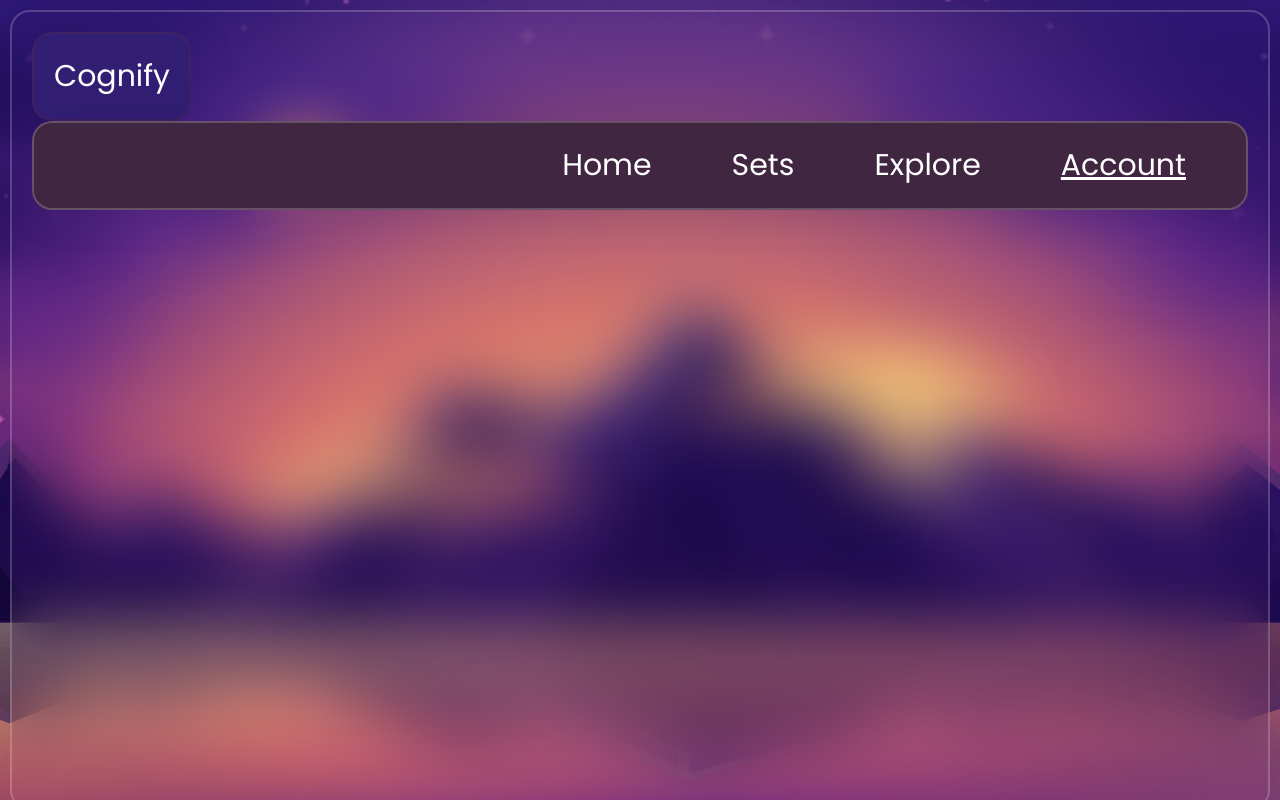
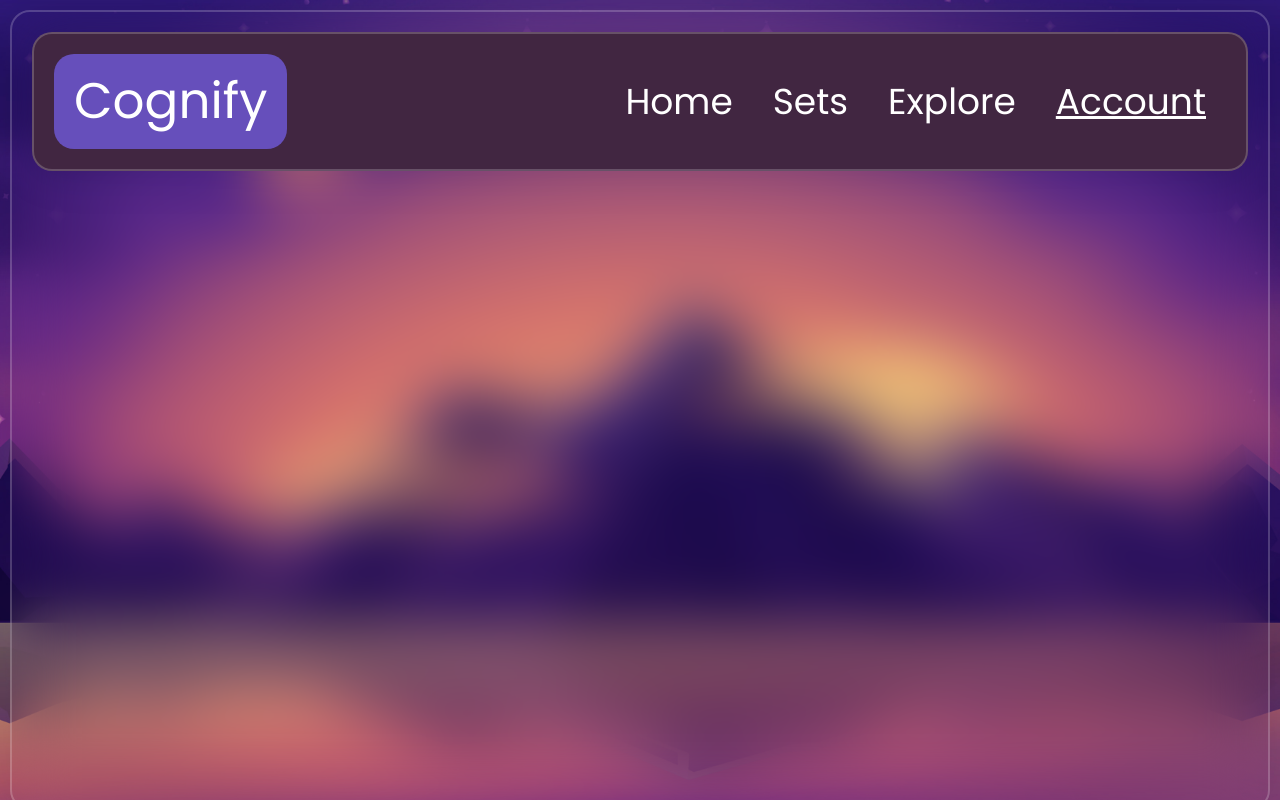
Before and after one commit to MikeCodes1/Cognify, a React (Create React App) app: page /Account in a window 1280 px wide. Built offline with nearby package versions, Linux system fonts and the light colour scheme.

Commit message:
Upadate nav bar where logo is online

```diff
--- a/src/Components/Navigation/Nav.css
+++ b/src/Components/Navigation/Nav.css
@@ -1,53 +1,54 @@
-.wrapper-title .Title{
-    color: #fff;
-    text-decoration: none;
-}
-.wrapper-title{
-
+/* Flex container for both title and nav */
+.wrapper-nav {
     display: flex;
-    width: 159px;
-
-    background: rgb(50, 31, 116);
-    border: 2px solid rgba(116, 44, 44, 0.2);
-    backdrop-filter: blur(30px);
-    box-shadow: 0px 0px 50px rgba(0, 0, 0, 0.1);
-    color: #fff;
-    border-radius: 20px; /* Gives rounded edges */
-    padding: 20px; /* Padding inside the box */
-    box-sizing: border-box; /* Ensures padding doesn't add to the overall size */
-    font-size: 30px;
-}
-.wrapper-nav Nav{
-    display: flex;
-
-    width: calc(100vw -30px);
-    margin: auto;
+    align-items: center; /* Vertically center title and nav */
+    justify-content: space-between; /* Space between title and nav */
+    width: 100%;
     background: rgb(65, 38, 65);
     border: 2px solid rgba(255, 255, 255, 0.2);
     backdrop-filter: blur(30px);
     box-shadow: 0px 0px 50px rgba(0, 0, 0, 0.1);
     color: #fff;
-    border-radius: 20px; /* Gives rounded edges */
-    padding: 20px; /* Padding inside the box */
+    border-radius: 20px; /* Rounded edges */
+    padding: 20px;
     box-sizing: border-box; /* Ensures padding doesn't add to the overall size */
-    font-size: 30px;
 }
+
+/* Title wrapper */
+.wrapper-title {
+    display: flex;
+    align-items: center;
+    background: rgb(102, 79, 187); /* Background color for title */
+    border-radius: 20px; /* Rounded edges */
+    padding: 10px 20px; /* Padding around the title */
+    font-size: 50px;
+}
+
+/* Navigation container */
 .Nav {
     display: flex;
-    justify-content: flex-end; /* Evenly space out the links */
+    justify-content: flex-end; /* Align navigation to the right */
     width: 100%;
-    text-decoration: none;
 }
-.Nav a{
+
+.Nav a {
     text-decoration: dashed;
     color: #fff;
-    padding: 0 40px;
+    padding: 0 20px;
     text-align: right;
+    font-size: 36px;
+
 }
-.wrapper-nav Nav a:hover{
+
+.Nav a:hover {
     text-decoration: underline;
 }
 
-.Nav .active-link{
+.Nav .active-link {
     text-decoration: underline;
 }
+
+.wrapper-title .Title {
+    color: #fff;
+    text-decoration: none;
+}
--- a/src/Components/Navigation/Nav.jsx
+++ b/src/Components/Navigation/Nav.jsx
@@ -1,6 +1,8 @@
 import React from 'react'
 import { BrowserRouter,Routes,Route, Link, NavLink } from 'react-router-dom';
 import './Nav.css';
+
+
 const Nav = () => {
   return (
 
--- a/src/Pages/Sets/Sets.jsx
+++ b/src/Pages/Sets/Sets.jsx
@@ -5,6 +5,7 @@ const Sets = () => {
   return (
     <div className='wrapper-pages'>
       <Nav></Nav>
+      <div className='Sets'></div>
     </div>
   )
 }
```
